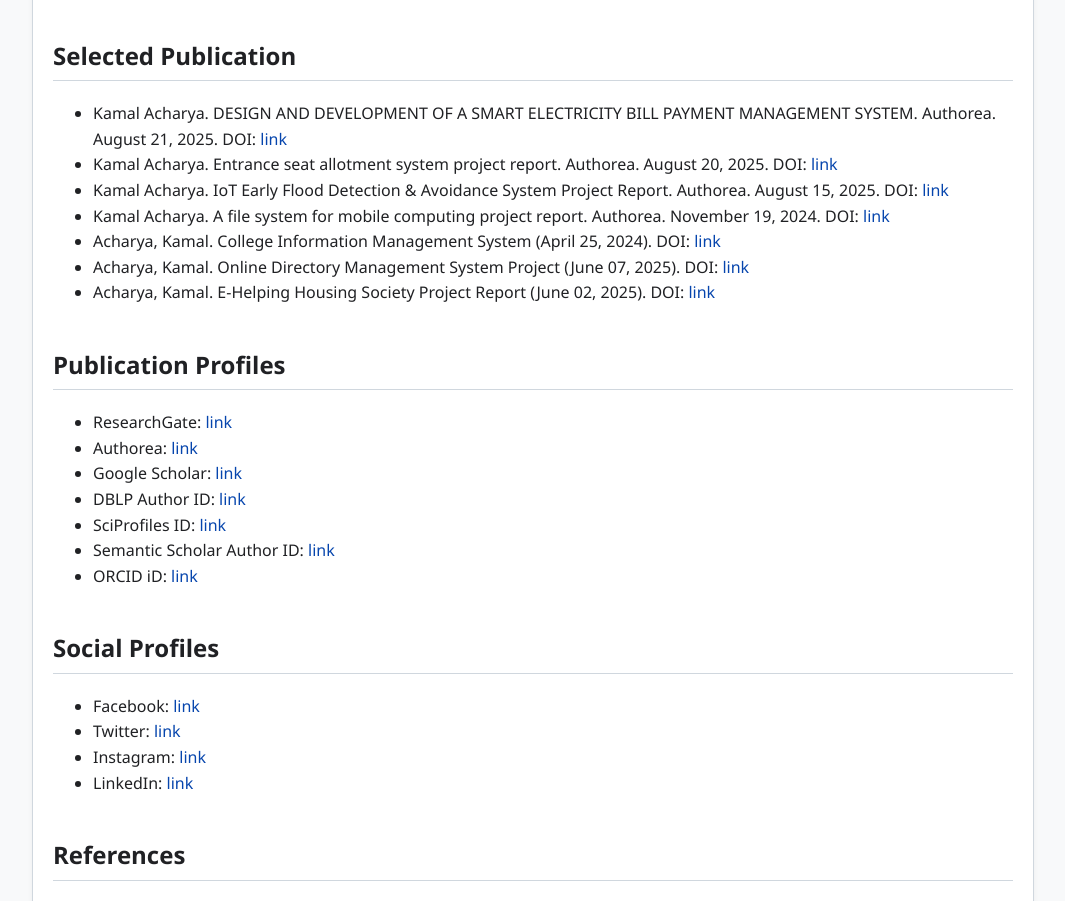
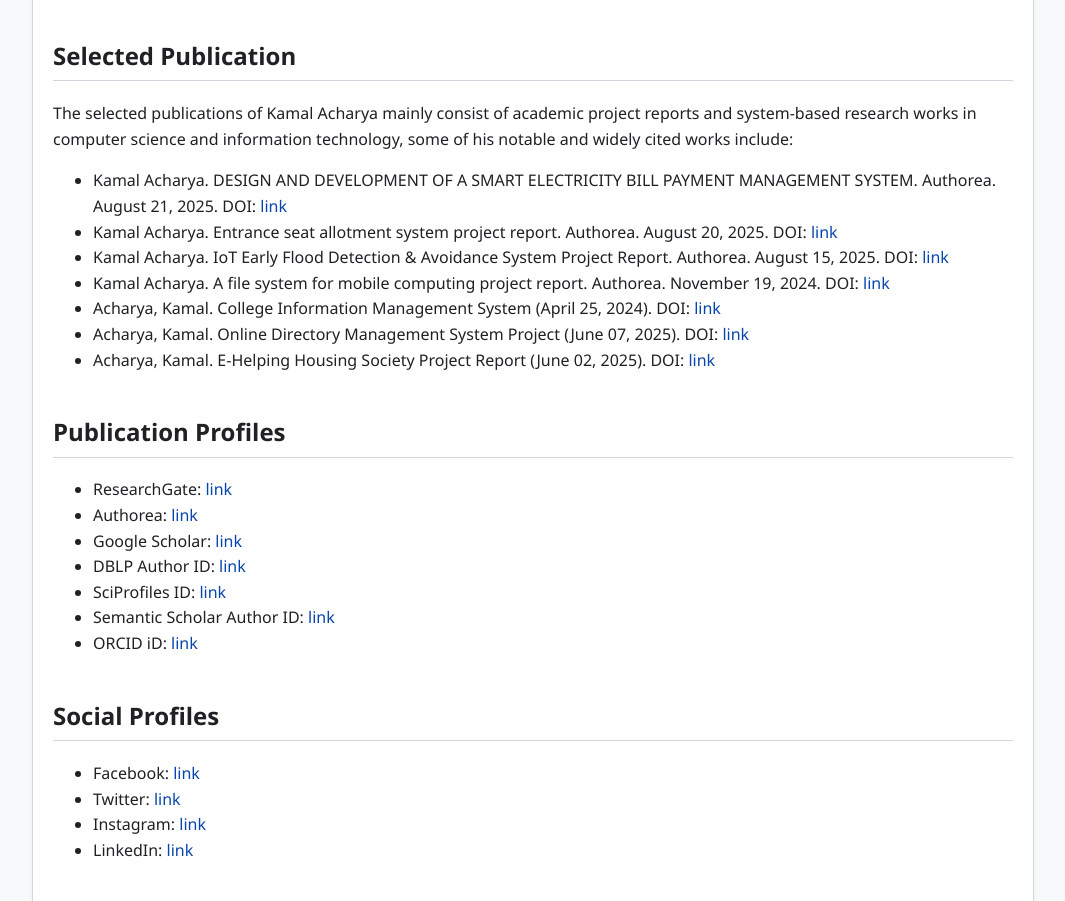
Before and after one commit to Kamal-Acharya-15/Kamal-Acharya-Wikipedia, a plain HTML site: page index.html in a window 1280 px wide. Shown: the part 1362-2263 px from the top of the page, without its empty margins (107-1172 px from the left). Drawn offline with Linux system fonts and the light colour scheme.

Commit message:
Update index.html

```diff
--- a/index.html
+++ b/index.html
@@ -72,6 +72,7 @@
 
     <!-- SELECTED PUBLICATIONS -->
     <h2 id="selected_publication">Selected Publication</h2>
+    <p>The selected publications of Kamal Acharya mainly consist of academic project reports and system-based research works in computer science and information technology, some of his notable and widely cited works include:</p>
     <ul>
       <li>Kamal Acharya. DESIGN AND DEVELOPMENT OF A SMART ELECTRICITY BILL PAYMENT MANAGEMENT SYSTEM. Authorea. August 21, 2025. DOI: <a href="https://doi.org/10.22541/au.175580090.08261599/v1">link</a></li>
       <li>Kamal Acharya. Entrance seat allotment system project report. Authorea. August 20, 2025. DOI: <a href="https://doi.org/10.22541/au.175571726.69591005/v1">link</a></li>
```
